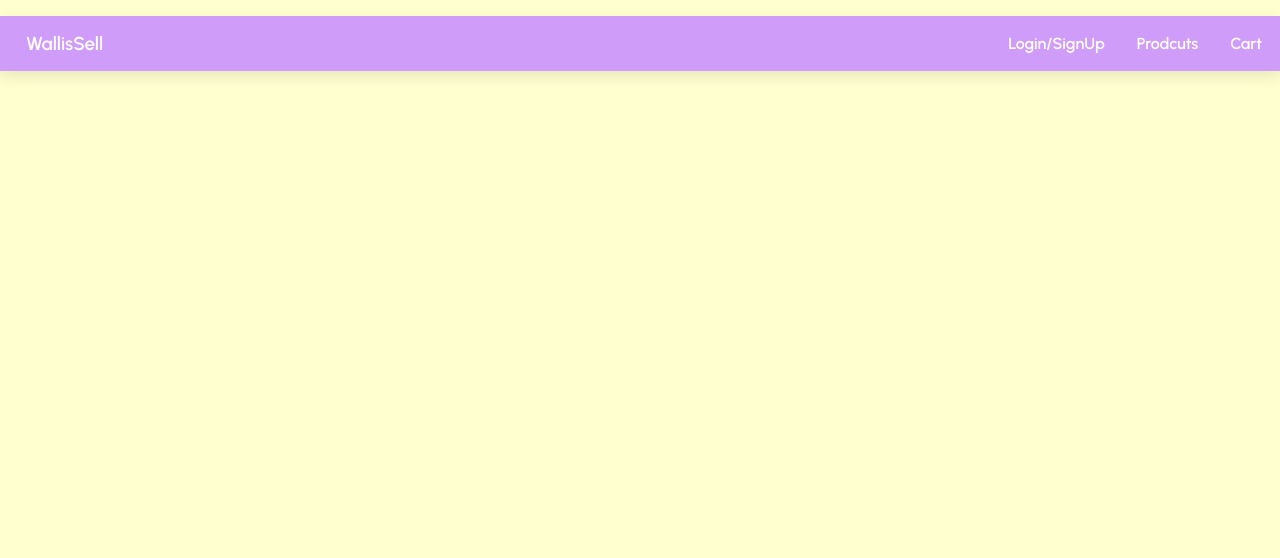
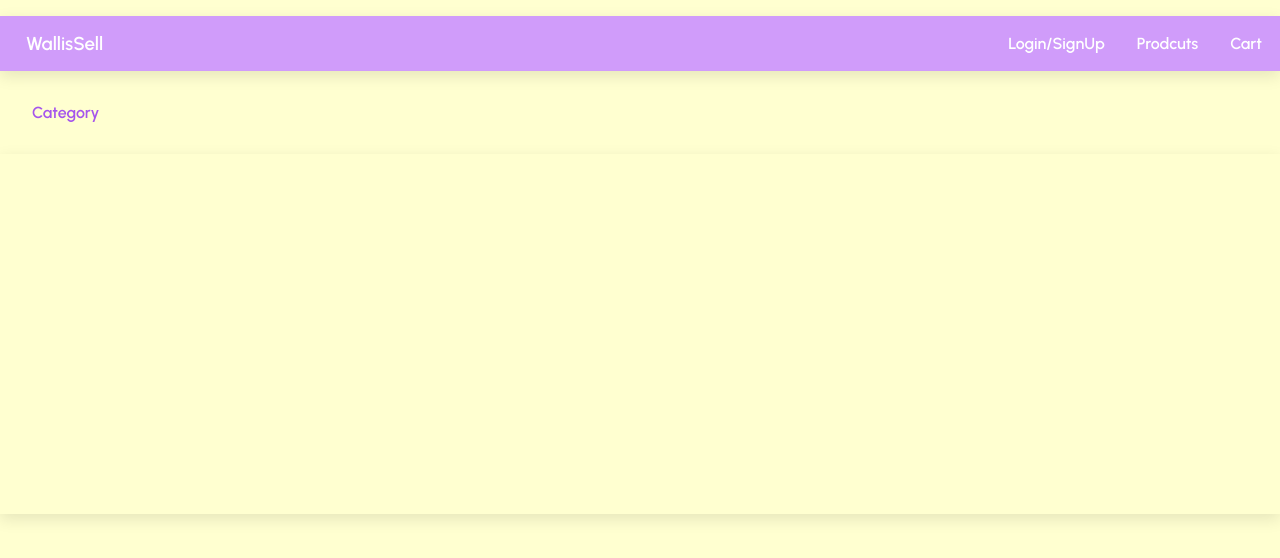
Before and after one commit to 7flash-pi/Wall-shop, a React (Create React App) app: page / in a window 1280 px wide. Shown: the top 558 px of the page. Built offline with nearby package versions, Linux system fonts and the light colour scheme; a web font is replaced by a local one.

Commit message:
category work

```diff
--- /dev/null
+++ b/src/Styles/categories.css
@@ -0,0 +1,17 @@
+.category{
+    color: var(--tColor);
+    margin-top: 2rem;
+}
+.category > label{
+    font-weight: 600;
+    text-transform: capitalize;
+    margin-top: 2rem;
+    margin-left: 2rem;
+
+}
+.categoryGrid{
+    margin-top: 2rem;
+    width: 100%;
+    height: 45vh;
+    box-shadow: var(--light-shadow);
+}
--- /dev/null
+++ b/src/components/Categories.js
@@ -0,0 +1,16 @@
+import React from 'react';
+import '../Styles/categories.css'
+
+const Categories = () => {
+  return (
+    <div className='category'>
+        <label>category</label>
+        <div className="categoryGrid">
+
+        </div>
+
+    </div>
+  )
+}
+
+export default Categories
--- a/src/pages/Homepage.js
+++ b/src/pages/Homepage.js
@@ -1,10 +1,12 @@
 import React from 'react';
 import Navbar from '../components/Navbar';
+import Categories from '../components/Categories';
 
 const Homepage = () => {
   return (
     <div className='Homepage'>
       <Navbar />
+      <Categories />
     </div>
   )
 }
```
